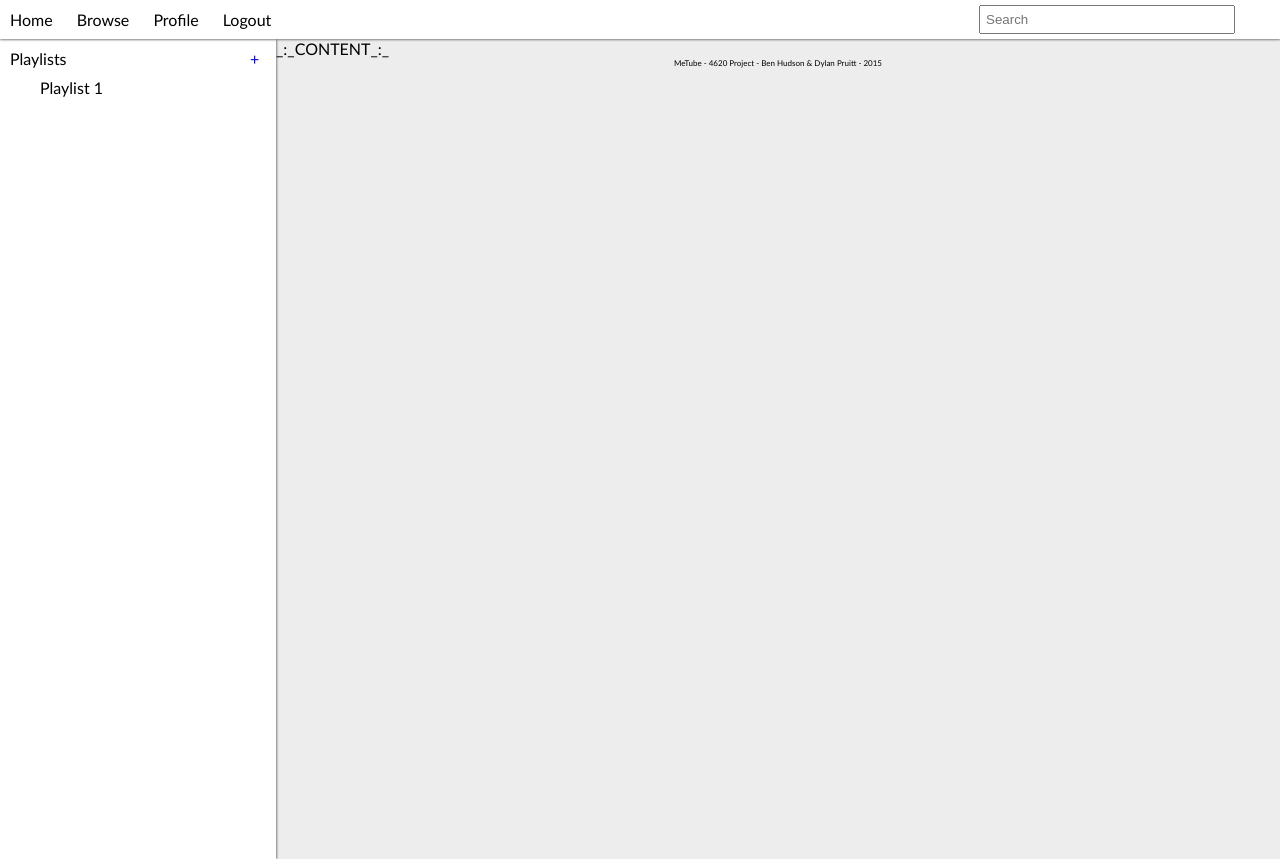
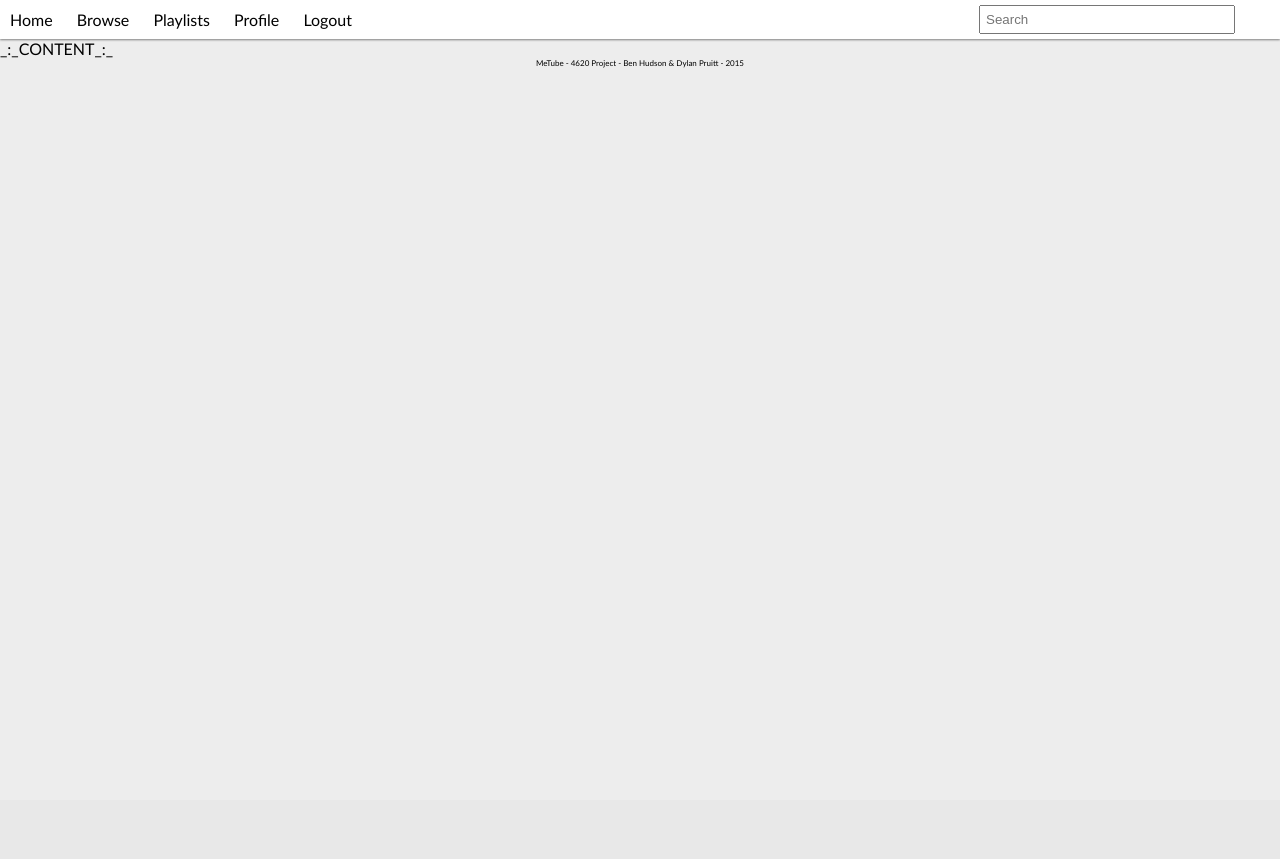
Before and after one commit to bahudso/metube, a PHP site: page /templates/user/layout.html in a window 1280 px wide. After the commit the page ends 68 px from the top, so only its background shows below. Run offline with PHP 8.4, Linux system fonts and the light colour scheme.

Commit message:
Remove sidebar and make playlists page.

```diff
--- a/css/layout.css
+++ b/css/layout.css
@@ -25,23 +25,6 @@ nav ul li {
 nav a {
 	text-decoration: none;
 	color: #000;
-}
-
-#sidebar {
-	width: 20%;
-	height: 100%;
-	background-color: #fff;
-	float: left;
-	box-shadow: 1px 0 2px grey;
-	padding: 10px;
-}
-
-#sidebar ul {
-	list-style: none;
-}
-
-#sidebar ul li {
-	padding: 10px;
 }
 
 a#addPlaylist {
@@ -97,11 +80,6 @@ ul#messages {
 div#content {
 	position: relative;
 	width: 100%;
-}
-
-div#user-content {
-	position: relative;
-	margin-left: 20%;
 }
 
 h1 {
--- a/templates/user/layout.html
+++ b/templates/user/layout.html
@@ -11,18 +11,13 @@
 			<ul>
 				<li><a href="index.php">Home</a></li>
 				<li><a href="browse.php">Browse</a></li>
+				<li><a href="playlist.php">Playlists</a></li>
 				<li><a href="profile.php">Profile</a></li>
 				<li><a href="user.php?logout=true">Logout</a></li>
+
 			</ul>
 		</nav>
-		<div id="sidebar">
-			<label>Playlists</label>
-			<a id="addPlaylist" href="playlist.php?addNew=true">+</a>
-			<ul>
-				<li>Playlist 1</li>
-			</ul>
-		</div>
-		<div id="user-content">
+		<div id="content">
 			_:_CONTENT_:_
 		</div>
 		<footer>MeTube - 4620 Project - Ben Hudson & Dylan Pruitt - 2015</footer>
--- /dev/null
+++ b/templates/user/playlists.html
@@ -0,0 +1,6 @@
+<h1>Playlists</h1>
+<div class="container">
+	<ul>
+	_:_PLAYLISTS_:_
+	</ul>
+</div>
```
Also changed, not shown: classes/cBusUser.php (+13 -0 lines), classes/cPresUser.php (+22 -2 lines), playlist.php (+10 -5 lines).
